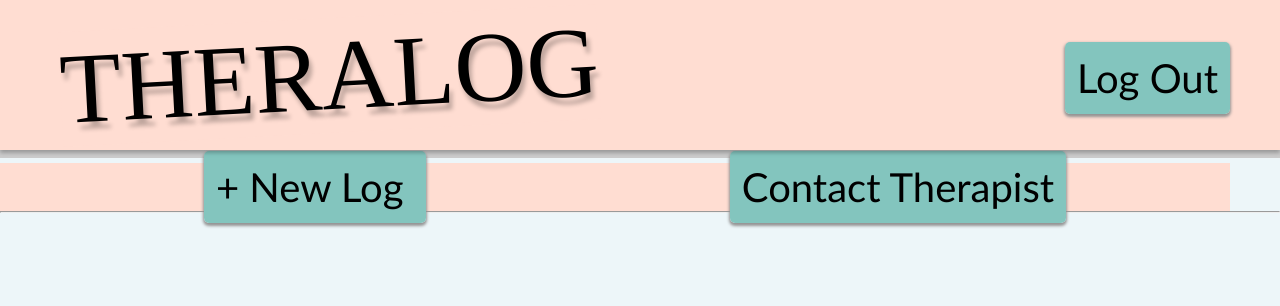
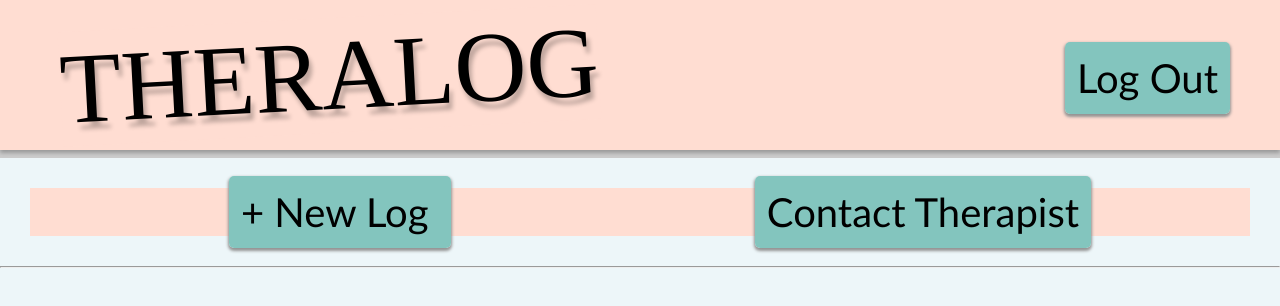
Before and after one commit to Lin2/TheraLog, a website: page main.html in a window 1280 px wide. Drawn offline with Linux system fonts and the light colour scheme; no server answers.

```diff
--- a/main.html
+++ b/main.html
@@ -34,7 +34,7 @@
         <div class="scroll-log">
             <div class="progress-container">
                 <div class="progress-bar" id="myBar"></div>
-                    <ul class="nav-items">
+                    <ul class="nav-items extra-space-below">
                         <li style="text-align: center">
                             <a onclick="return goToTodaysEntry();">+ New Log </a>
                             <div class="divider"></div>
--- a/styles.css
+++ b/styles.css
@@ -206,3 +206,8 @@
 .equal-margin {
     margin: 20px;
 }
+
+.extra-space-below {
+    margin: 30px;
+
+}
```
Also changed, not shown: therapistmain.html (+1 -1 lines).
